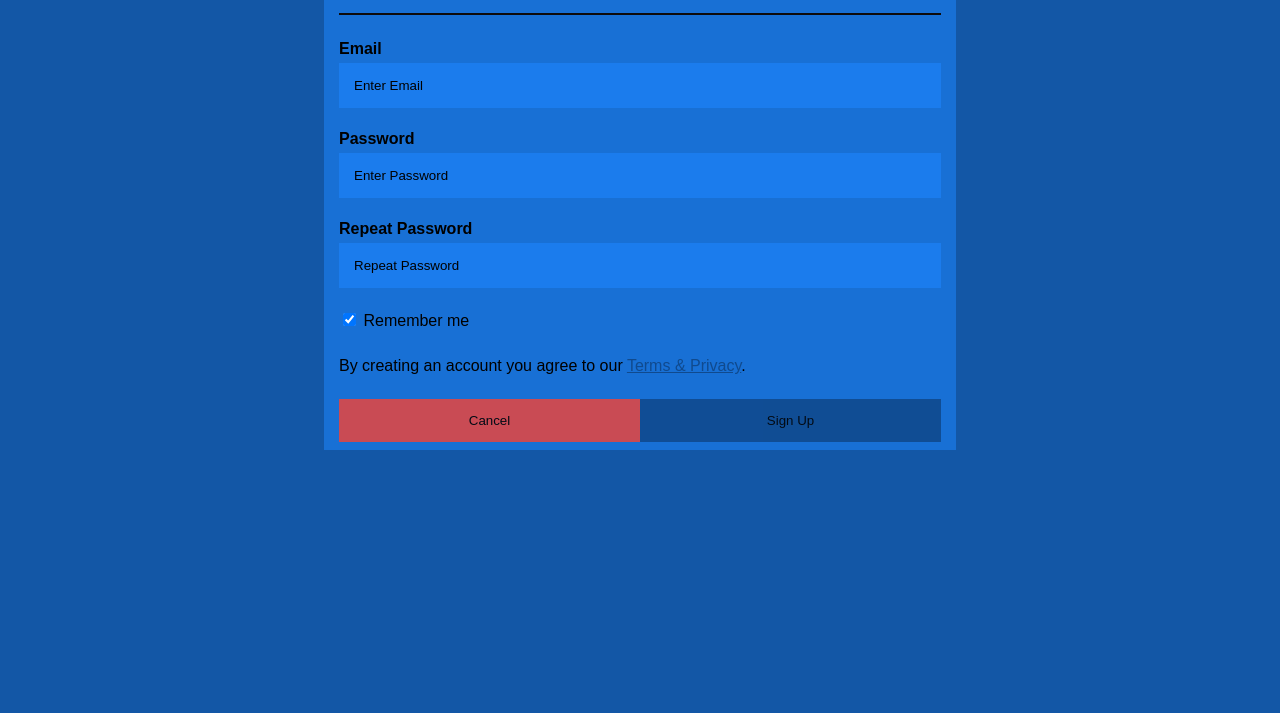
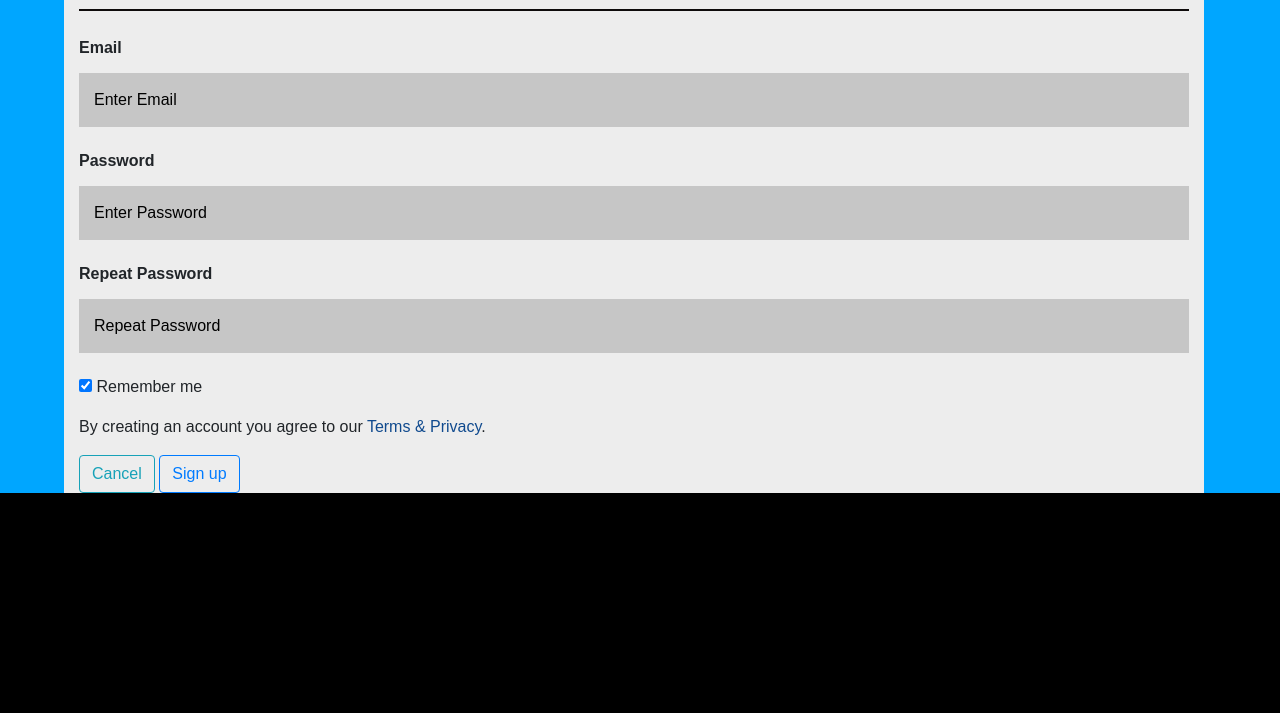
Before and after one commit to oescob16/SoftwareConstructionBaratie, a website built with webpack: page dist/signUp.html in a window 1280 px wide. Shown: the part 87-800 px from the top of the page. Built offline with nearby package versions, Linux system fonts and the light colour scheme; some packages are replaced by stand-ins of ours; no server answers; the database is empty.

Commit message:
changed layout

```diff
--- a/dist/signUp.html
+++ b/dist/signUp.html
@@ -4,11 +4,12 @@
     <meta http-equiv="X-UA-Compatible" content="IE=edge">
     <meta name="viewport" content="width=device-width, initial-scale=1.0">
     <title>Sign Up</title>
+    <link rel="stylesheet" href="https://cdn.jsdelivr.net/npm/bootstrap@4.0.0/dist/css/bootstrap.min.css" integrity="sha384-Gn5384xqQ1aoWXA+058RXPxPg6fy4IWvTNh0E263XmFcJlSAwiGgFAW/dAiS6JXm" crossorigin="anonymous">
 </head>
 <style>
     body {
         font-family: Arial, Helvetica, sans-serif;
-        background-color: #1357a6;
+        background-color: #000000;
     }
     * {box-sizing: border-box}
 
@@ -19,11 +20,16 @@
         margin: 5px 0 22px 0;
         display: inline-block;
         border: none;
-        background: #1b7ced;
+        background: #c6c6c6;
     }
 
     input[type=text]:focus, input[type=password]:focus {
-        background-color: #258bff;
+        background-color: #ababab;
+        outline: none;
+    }
+
+    input[type=text]:hover, input[type=password]:hover {
+        background-color: #ababab;
         outline: none;
     }
 
@@ -38,8 +44,8 @@
     }
 
     /* Set a style for all buttons */
-    button {
-        background-color: #104a8e;
+    /* button {
+        background-color: #00fcfc6b;
         color: rgb(0, 0, 0);
         padding: 14px 20px;
         margin: 8px 0;
@@ -51,32 +57,32 @@
 
     button:hover {
         opacity:1;
-    }
+    } */
 
     /* Extra styles for the cancel button */
-    .cancelbtn {
+    /* .cancelbtn {
         padding: 14px 20px;
-        background-color: #dd4747;
-    }
+        background-color: #ff0000a4;
+    } */
 
     /* Float cancel and signup buttons and add an equal width */
-    .cancelbtn, .signupbtn {
+    /* .cancelbtn, .signupbtn {
         float: left;
         width: 50%;
-    }
+    } */
 
     /* Add padding to container elements */
     .container {
-        background-color: #1870d5;
-        /*border: 3px solid #1E2F97;*/
-        margin-left: 25%;
-        margin-right: 25%;
+        background-color: #ededed;
+        /* margin: 5%;*/
+        margin-left: 5%;
+        margin-right: 5%;
         padding-left: 15px;
         padding-right: 15px;
     }
 
     .formBackround{
-        background-color: #1357a6;
+        background-color: #00a6ff;
     }
 
     /* Clear floats */
@@ -117,8 +123,8 @@
         <p>By creating an account you agree to our <a href="https://www.utep.edu/required-links/terms-of-use/index.html" style="color:#104a8e">Terms & Privacy</a>.</p>
 
         <div class="clearfix">
-        <button type="button" class="cancelbtn">Cancel</button>
-        <button type="submit" class="signupbtn">Sign Up</button>
+        <button type="button" class="btn btn-outline-info">Cancel</button>
+        <button type="button" class="btn btn-outline-primary">Sign up</button>
         </div>
     </div>
 </form>
```
